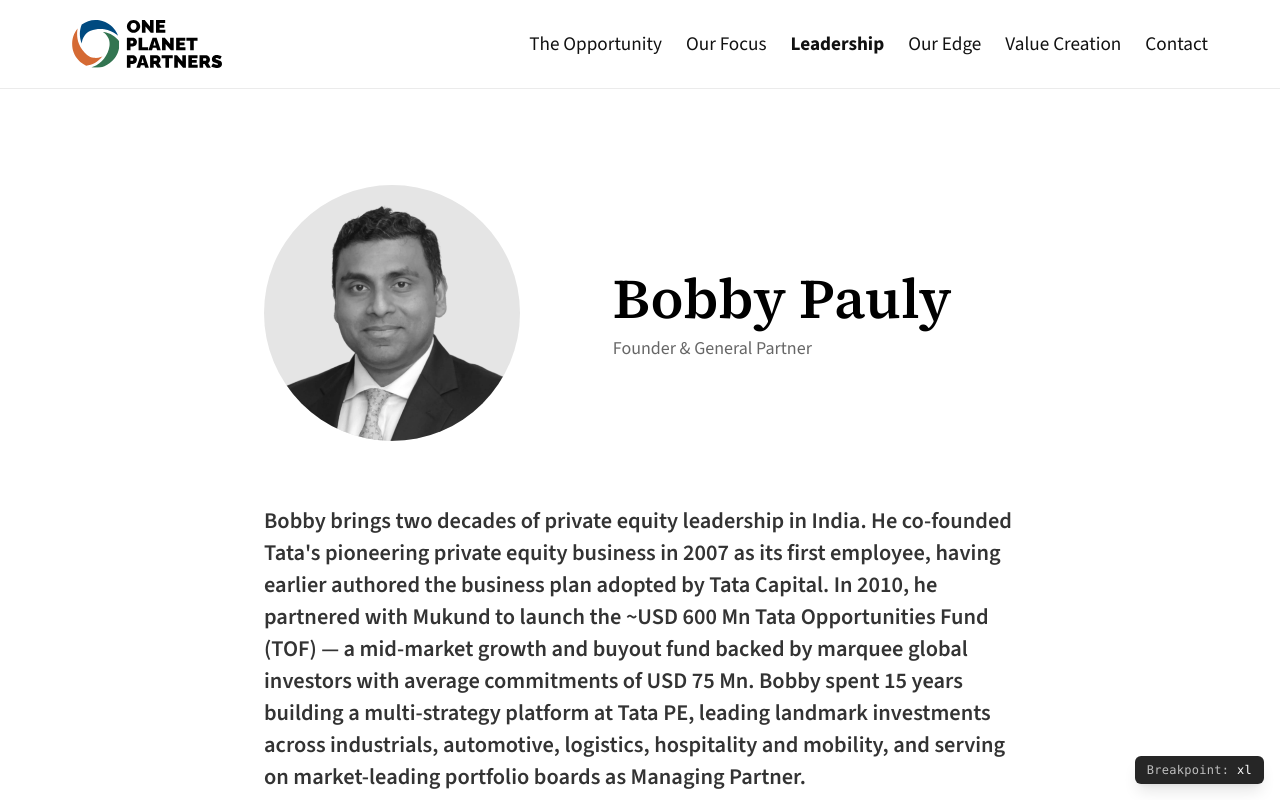
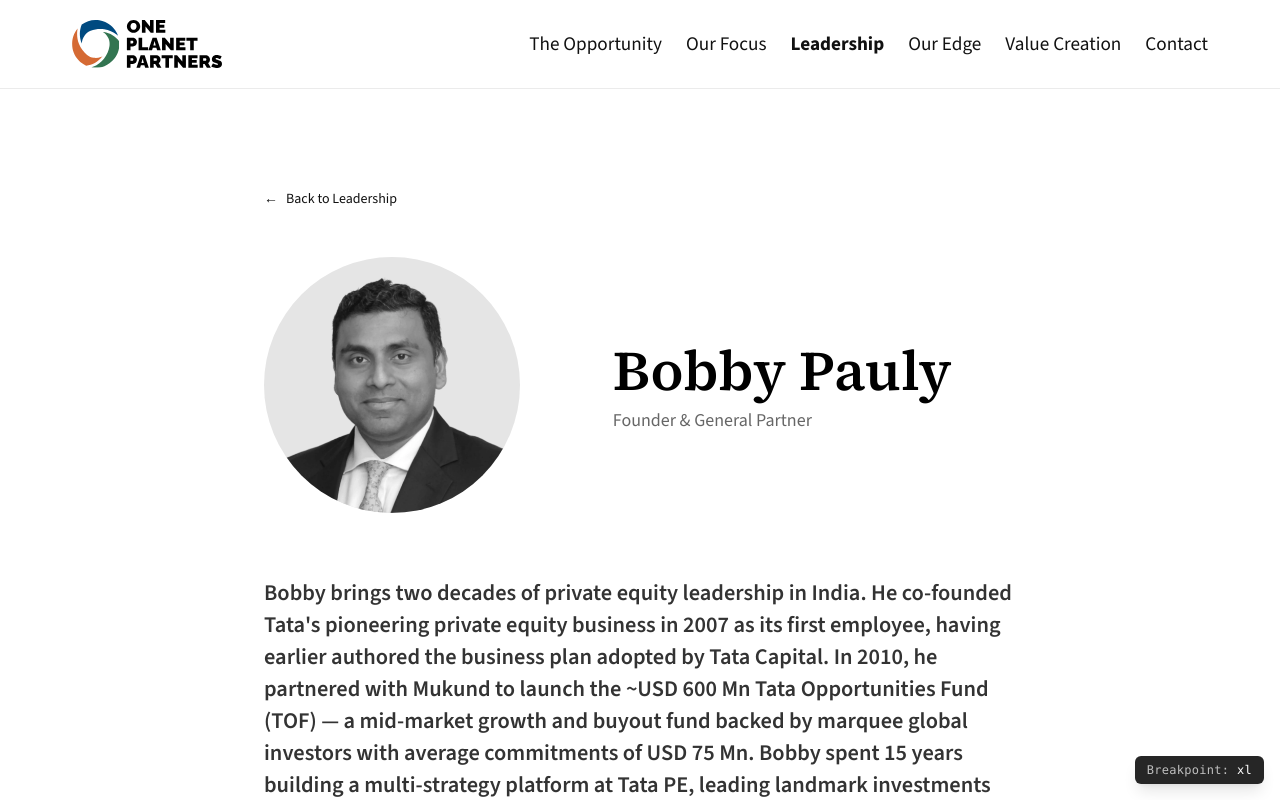
Before and after one commit to white-board-io/one-planet-partners, a Next.js app: page /leadership/bobby in a window 1280 px wide. Shown: the top 800 px of the page. Built offline with nearby package versions, Linux system fonts and the light colour scheme.

Commit message:
refactor: Add back navigation link to leadership section in person detail component for improved user experience

```diff
--- a/app/leadership/[id]/_components/person-detail.tsx
+++ b/app/leadership/[id]/_components/person-detail.tsx
@@ -1,4 +1,5 @@
 import Image from "next/image";
+import Link from "next/link";
 import { Container } from "@/app/_components/container";
 import { Reveal } from "@/app/_components/reveal";
 import type { Person } from "../../_components/data";
@@ -9,6 +10,16 @@
   return (
     <section className="py-16 md:py-24">
       <Container className="max-w-4xl">
+        <Reveal>
+          <Link
+            href="/leadership"
+            className="font-sans-brand mb-10 inline-flex items-center gap-2 text-sm text-black/60 transition-colors hover:text-black md:mb-12"
+          >
+            <span aria-hidden="true">←</span>
+            Back to Leadership
+          </Link>
+        </Reveal>
+
         {/* Top two-column row: portrait left, name + designation right */}
         <div className="grid gap-10 lg:grid-cols-[2fr_3fr] lg:items-center lg:gap-20">
           <Reveal className="flex justify-center lg:justify-start">
```
Also changed, not shown: 1 other file (tests, documents, lock files or other folders).
